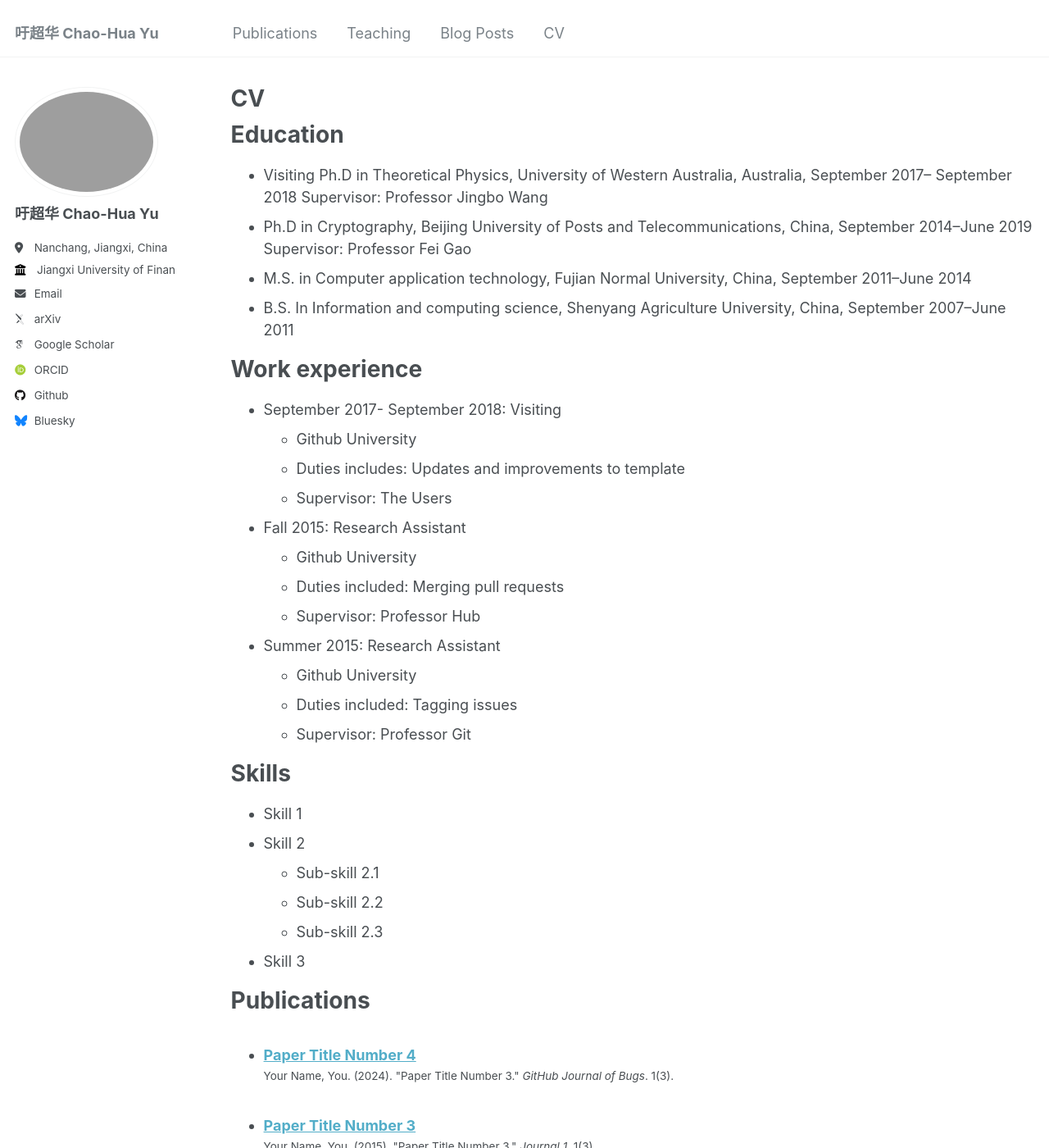
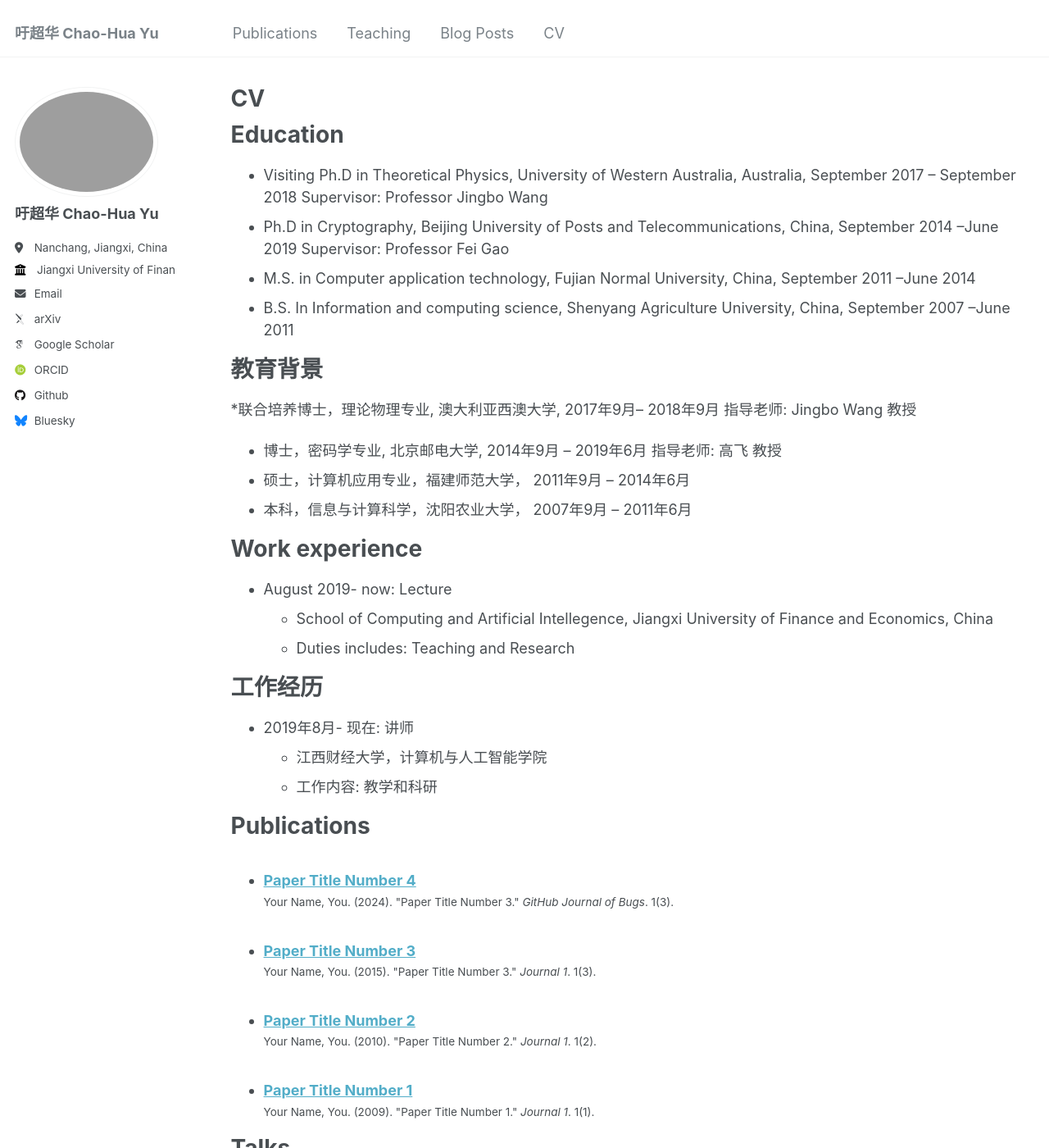
Before and after one commit to YCHbetter/YCHbetter.github.io, a Jekyll site: the page built from _pages/cv.md, in a window 1280 px wide and 1400 px high. Shown: the whole window at 82% size. Built offline with Jekyll 4.4.1, drawn with Linux system fonts in a browser that asks for light colours; some web fonts are replaced.

Commit message:
Update cv.md

```diff
--- a/_pages/cv.md
+++ b/_pages/cv.md
@@ -11,38 +11,34 @@ redirect_from:
 
 Education
 ======
-* Visiting Ph.D in Theoretical Physics, University of Western Australia, Australia, September 2017-- September 2018
-  Supervisor: Professor Jingbo Wang
-* Ph.D in Cryptography, Beijing University of Posts and Telecommunications, China, September 2014--June 2019
+* Visiting Ph.D in Theoretical Physics, University of Western Australia, Australia, September 2017 -- September 2018 Supervisor: Professor Jingbo Wang
+* Ph.D in Cryptography, Beijing University of Posts and Telecommunications, China, September 2014 --June 2019
   Supervisor: Professor Fei Gao
-* M.S. in Computer application technology, Fujian Normal University, China, September 2011--June 2014
-* B.S. In Information and computing science, Shenyang Agriculture University, China, September 2007--June 2011
+* M.S. in Computer application technology, Fujian Normal University, China, September 2011 --June 2014
+* B.S. In Information and computing science, Shenyang Agriculture University, China, September 2007 --June 2011
+
+教育背景
+======
+*联合培养博士，理论物理专业, 澳大利亚西澳大学, 2017年9月-- 2018年9月
+  指导老师: Jingbo Wang 教授
+* 博士，密码学专业, 北京邮电大学, 2014年9月 -- 2019年6月
+  指导老师: 高飞 教授
+* 硕士，计算机应用专业，福建师范大学， 2011年9月 -- 2014年6月
+* 本科，信息与计算科学，沈阳农业大学， 2007年9月 -- 2011年6月
 
 Work experience
 ======
-* September 2017- September 2018: Visiting
-  * Github University
-  * Duties includes: Updates and improvements to template
-  * Supervisor: The Users
+* August 2019- now: Lecture
+  * School of Computing and Artificial Intellegence, Jiangxi University of Finance and Economics, China
+  * Duties includes: Teaching and Research
 
-* Fall 2015: Research Assistant
-  * Github University
-  * Duties included: Merging pull requests
-  * Supervisor: Professor Hub
+工作经历
+======
+* 2019年8月- 现在: 讲师
+  * 江西财经大学，计算机与人工智能学院
+  * 工作内容: 教学和科研
 
-* Summer 2015: Research Assistant
-  * Github University
-  * Duties included: Tagging issues
-  * Supervisor: Professor Git
 
-Skills
-======
-* Skill 1
-* Skill 2
-  * Sub-skill 2.1
-  * Sub-skill 2.2
-  * Sub-skill 2.3
-* Skill 3
 
 Publications
 ======
```
